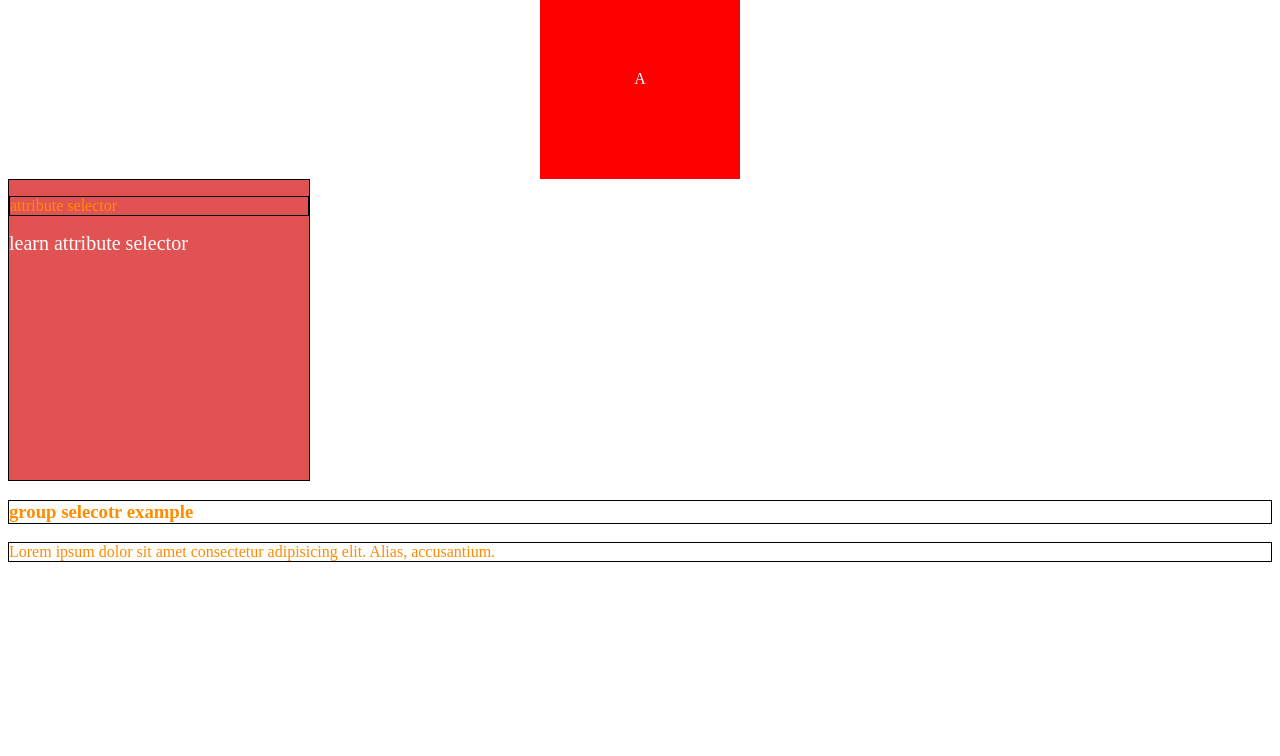
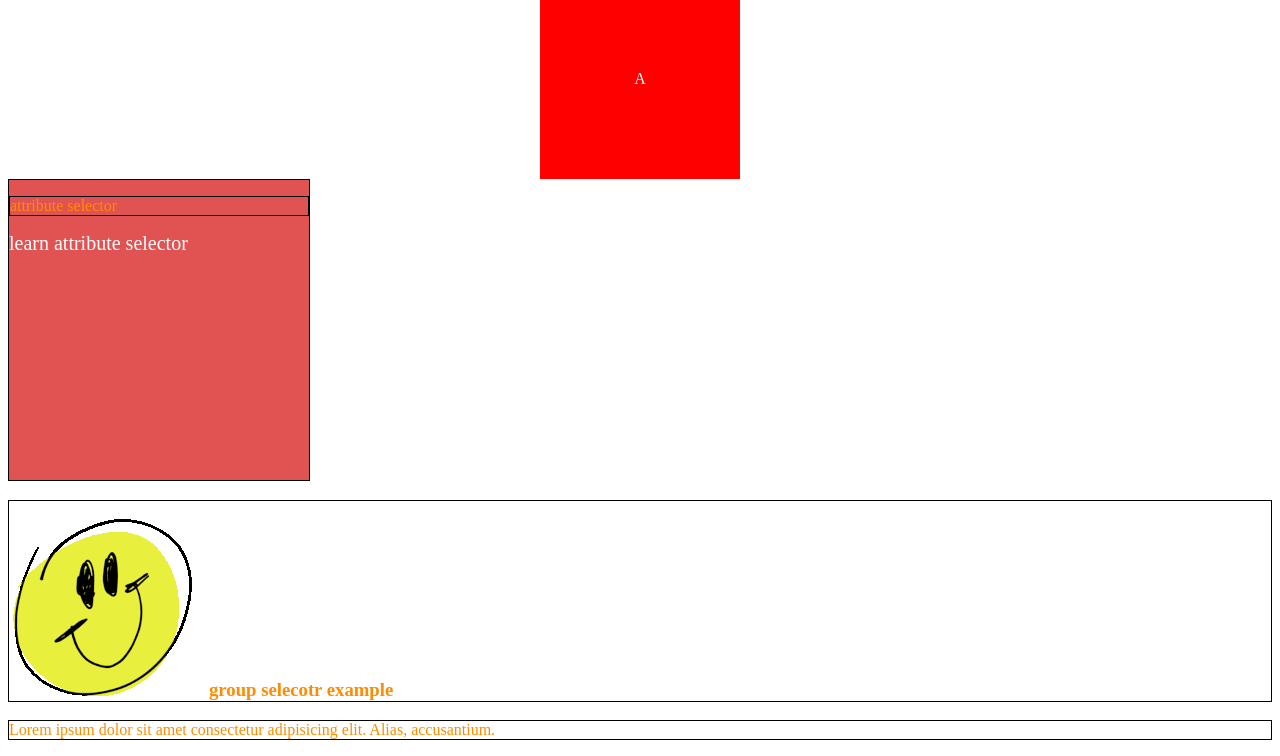
Before and after one commit to Vikki100/6aug2023, a plain HTML site: page index.html in a window 1280 px wide. Shown: the part 84-840 px from the top of the page. Before the commit the page ends 800 px from the top, so only its background shows below. Drawn offline with Linux system fonts and the light colour scheme.

Commit message:
new update sudo selector

```diff
--- a/index.html
+++ b/index.html
@@ -71,6 +71,17 @@
                 border: 1px solid black;
             }
 
+            /* sudo selector
+            element::selector{
+                property:value
+            }
+
+            */
+            h3::before{
+                content: url(smile-yana.gif);
+
+            };
+
 
 
         </style>
```
Also changed, not shown: smile-yana.gif (added).
